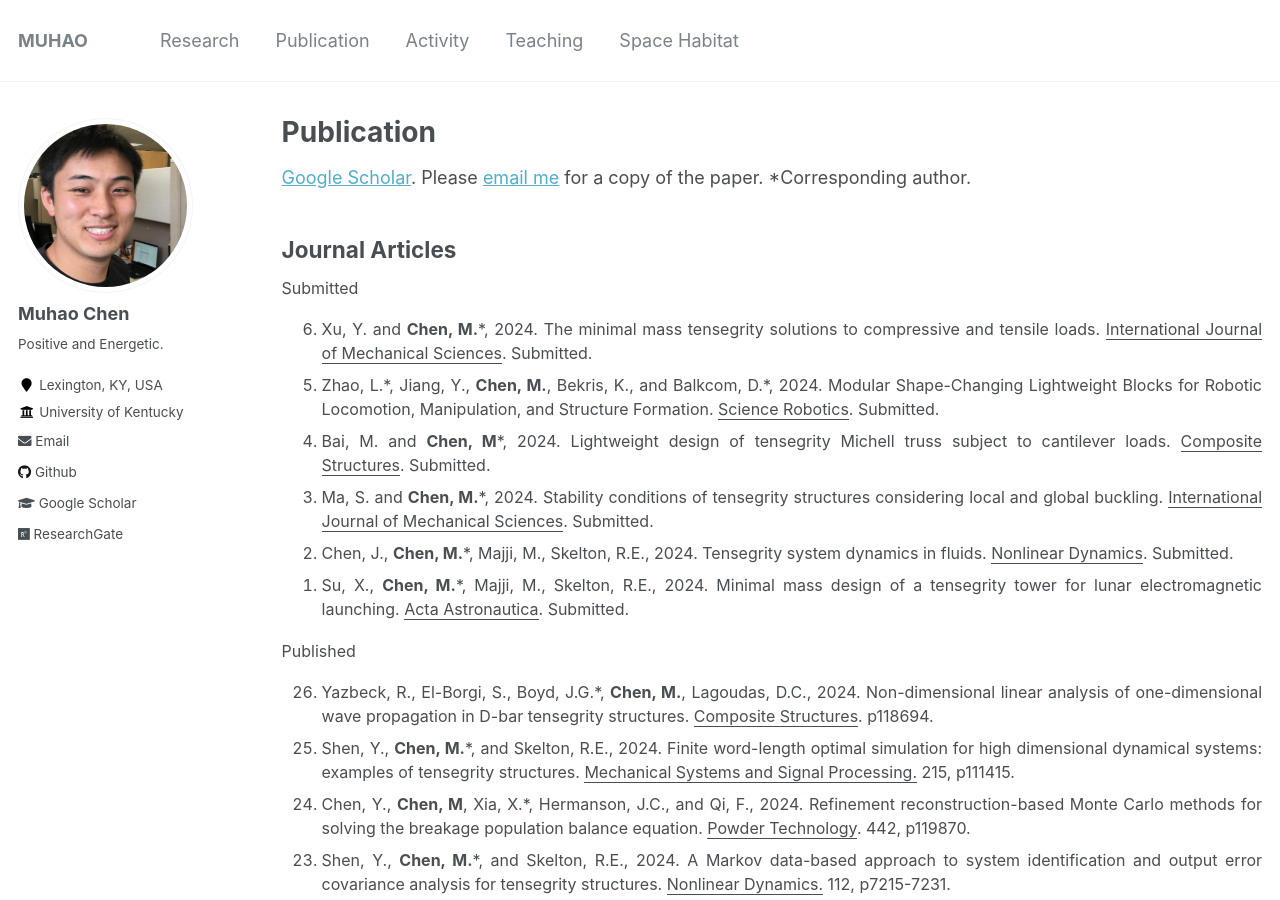
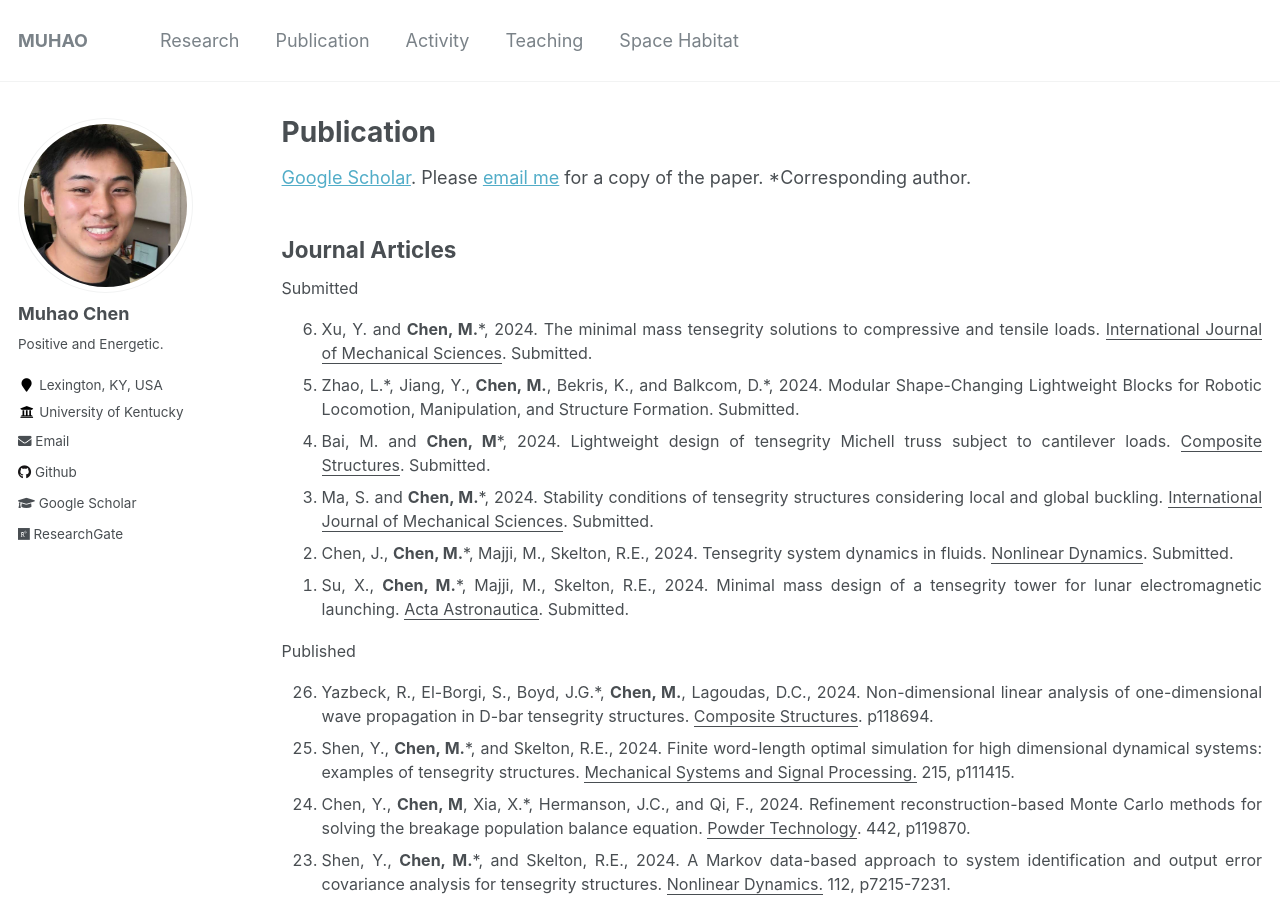
Before and after one commit to Muhao-Chen/muhao-chen.github.io, a Jekyll site: the page built from _pages/publication.md, in a window 1280 px wide and 900 px high. Built offline with Jekyll 4.4.1, drawn with Linux system fonts in a browser that asks for light colours.

Commit message:
Update publication.md

```diff
--- a/_pages/publication.md
+++ b/_pages/publication.md
@@ -19,7 +19,7 @@ Submitted
 <!-- <li> Zhang, G., <strong>Chen, M.</strong>*, Chen, D., Shen, Y.*, 2024. Lightweight designs of simply supported tensegrity structures and their applications to bridges. <u>Composite Structures</u>. Submitted. </li> -->
 <li> Xu, Y. and <strong>Chen, M.</strong>*, 2024. The minimal mass tensegrity solutions to compressive and tensile loads. <u>International Journal of Mechanical Sciences</u>. Submitted.</li>
 <!-- <li> Zheng, K., Zhang, Y., Zhang, Z., Yang, Y., Chen, B.*, <strong>Chen, M</strong>*, 2024. Design and analysis of tensegrity D-bar based metamaterials with negative Poisson's ratio. <u>Mechanics Research Communications</u>. Submitted. </li> -->
-<li> Zhao, L.*, Jiang, Y., <strong>Chen, M.</strong>, Bekris, K., and Balkcom, D.*, 2024. Modular Shape-Changing Lightweight Blocks for Robotic Locomotion, Manipulation, and Structure Formation. <u>Science Robotics</u>. Submitted. </li>
+<li> Zhao, L.*, Jiang, Y., <strong>Chen, M.</strong>, Bekris, K., and Balkcom, D.*, 2024. Modular Shape-Changing Lightweight Blocks for Robotic Locomotion, Manipulation, and Structure Formation. Submitted. </li>
 <!-- <li> Dong, H., Gan, J., Xia, R., Lu, Z., Chen, B.*, <strong>Chen, M</strong>*, 2024. Adaptive tensegrity foot design for quadruped robots in unstructured terrains. <u>Smart Materials and Structures</u>. Submitted. </li> -->
 <!-- <li> Zhang, Y., Zheng, K., Zhao, Y., Zheng, Z., Chen, B.*, <strong>Chen, M</strong>*, 2024. Collision resistant study of spherical tensegrity structures for protective drone shells. <u>Extreme Mechanics Letters</u>. Submitted. </li> -->
 <!-- <li><strong>Chen, M.</strong>*, Shen, Y., and Skelton, R.E. Model-Based and Markov Data-Based Linearized Tensegrity Dynamics and Analysis of Morphing Airfoils. <u>Journal of Guidance, Control, and Dynamics</u>. Submitted.</li> -->
```
